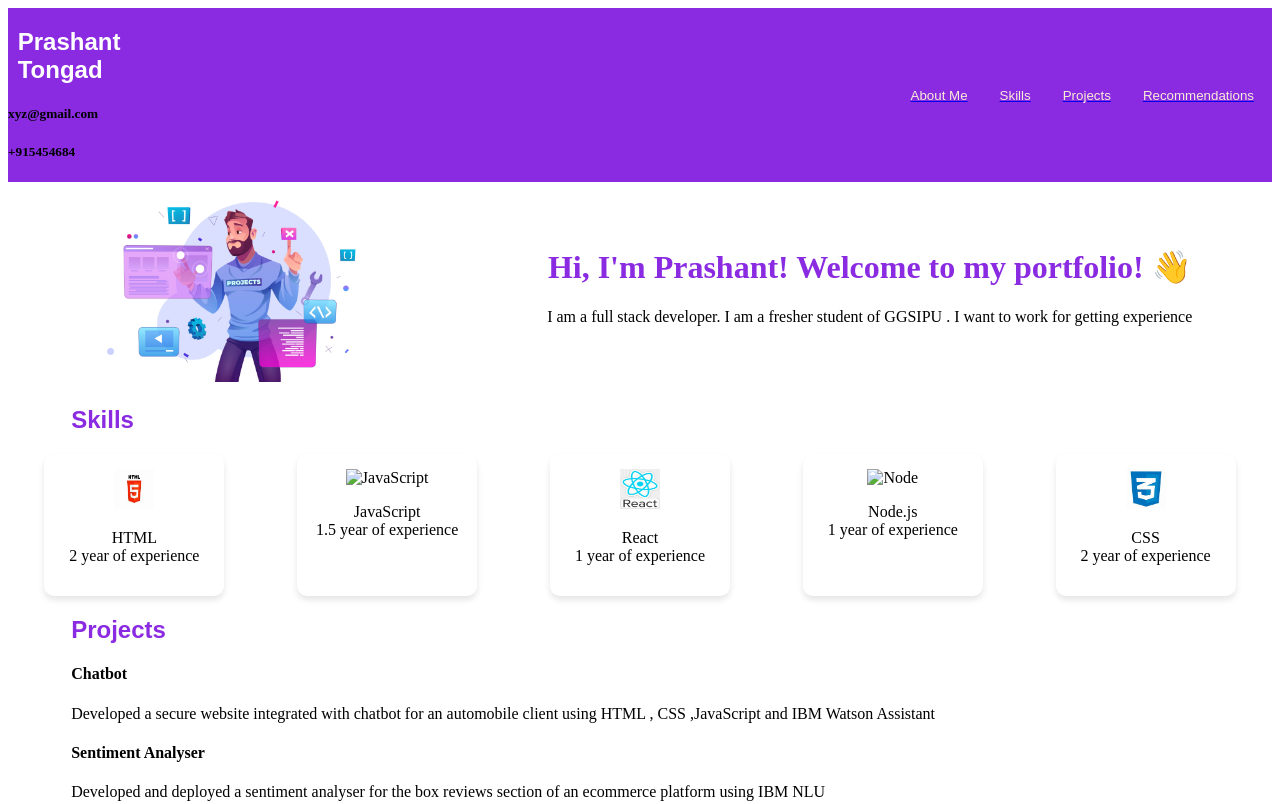
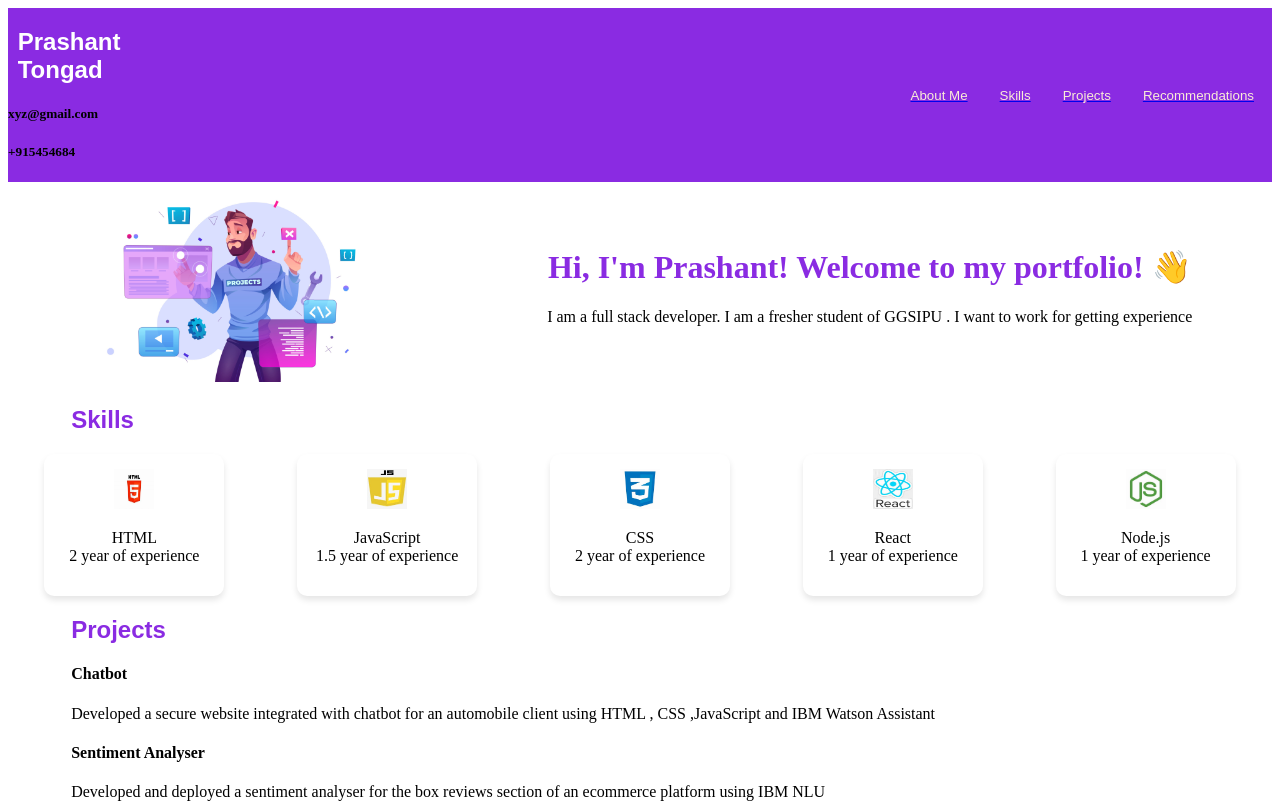
Before and after one commit to Prashant-tgr/Myportfolio, a plain HTML site: page index.html in a window 1280 px wide. Shown: the top 804 px of the page. Drawn offline with Linux system fonts and the light colour scheme; files whose address does not match are found by name.

Commit message:
Update index.html

```diff
--- a/index.html
+++ b/index.html
@@ -40,10 +40,11 @@
                 <h2>Skills</h2>
                <div class="skill-container">
                 <div  class="skill-card"><img src="html.jpg" alt="HTML"><p>HTML<br>2 year of experience</p></div>
-                <div class="skill-card"><img src="js.jpg" alt="JavaScript"><p>JavaScript<br>1.5 year of experience</p></div>
+                <div class="skill-card"><img src="images/js.jpg" alt="JavaScript"><p>JavaScript<br>1.5 year of experience</p></div>
+                <div class="skill-card"><img src="css.jpg" alt="CSS"><p>CSS<br>2 year of experience</p></div>
                 <div class="skill-card"><img src="react.jpg" alt="React"><p>React<br>1 year of experience</p></div>
-                <div class="skill-card"><img src="node-js.jpg" alt="Node"><p>Node.js<br>1 year of experience</p></div>
-                <div class="skill-card"><img src="css.jpg" alt="CSS"><p>CSS<br>2 year of experience</p></div>
+                <div class="skill-card"><img src="images/node-js.jpg" alt="Node"><p>Node.js<br>1 year of experience</p></div>
+
 
 
                </div>
```
